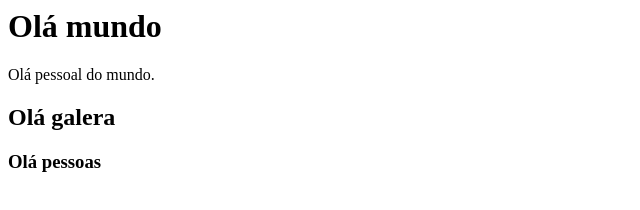
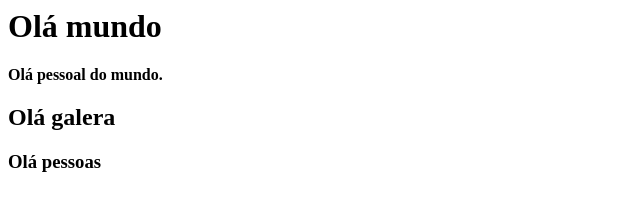
Before and after one commit to DanielTonioti/Aula-01, a plain HTML site: page index.html in a window 1280 px wide. Shown: the full height of the page, 0-640 px from the left. Drawn offline with Linux system fonts and the light colour scheme.

Commit message:
up - Refiz o Olá pessoal do mundo

```diff
--- a/index.html
+++ b/index.html
@@ -6,7 +6,7 @@
 </head>
 <body>
     <h1>Olá mundo</h1>
-    <p>Olá pessoal do mundo.</p>
+    <p><b>Olá pessoal do mundo.</b></p>
     <h2>Olá galera</h2>
     <h3>Olá pessoas</h3>
 </body>
```
